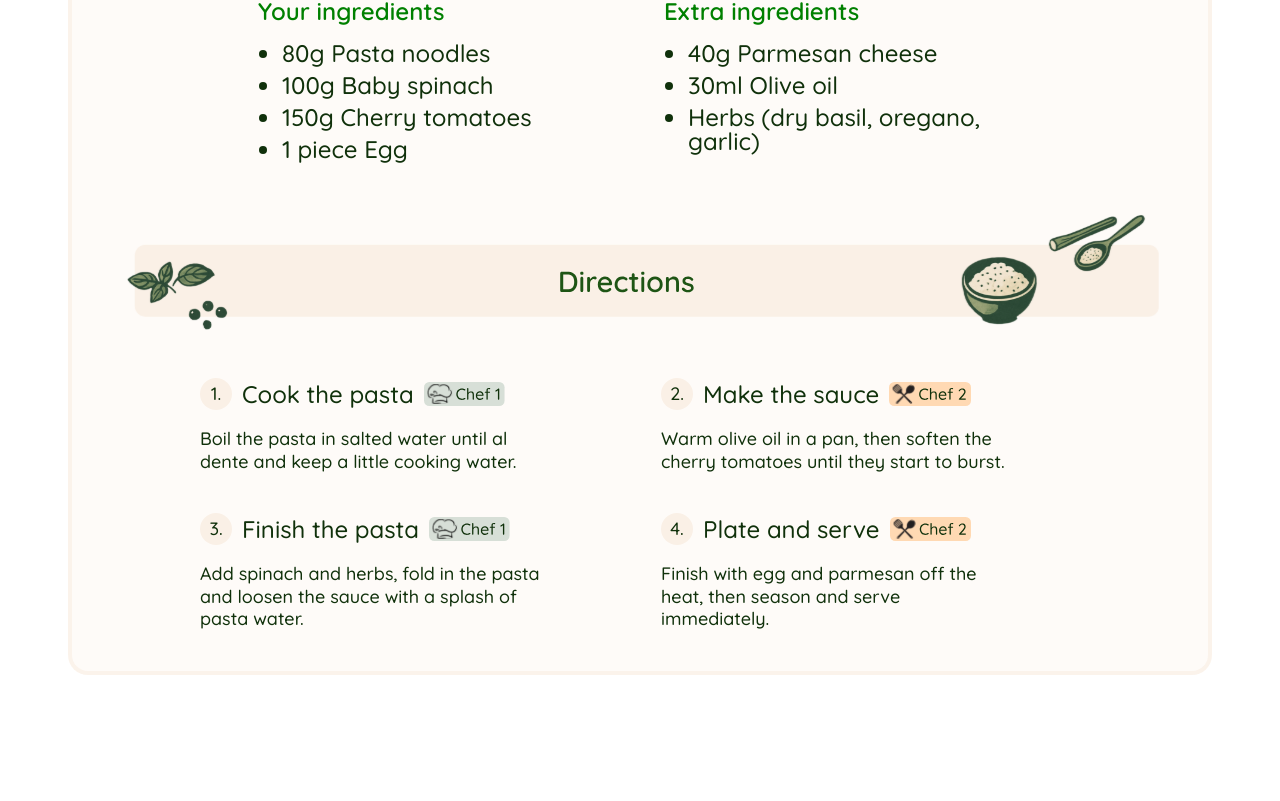
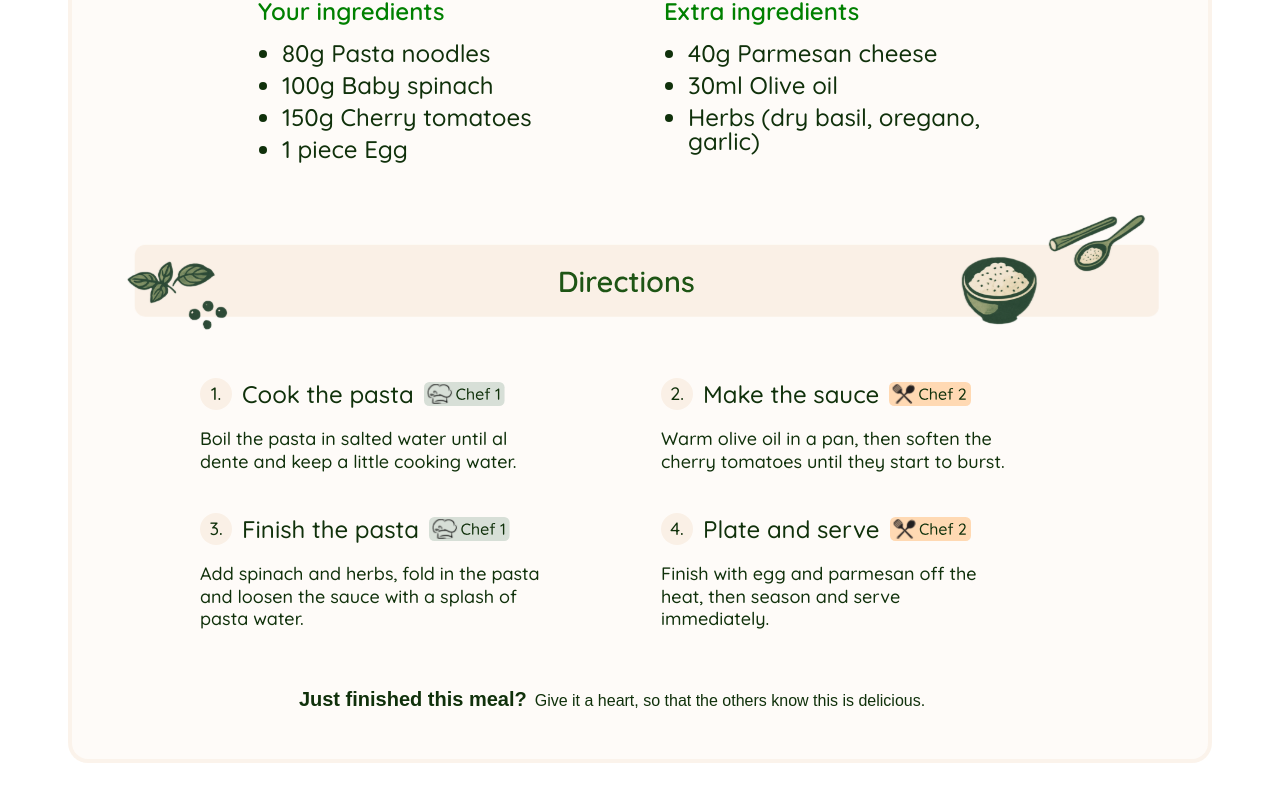
Before and after one commit to FatihYalcin42/code-cuisine, an Angular app: page /preparation in a window 1280 px wide. Shown: the part 717-1518 px from the top of the page. Before the commit the page ends 1460 px from the top, so only its background shows below. Built offline with nearby package versions, Linux system fonts and the light colour scheme.

Commit message:
feat: add a persistent heart toggle to the recipe detail footer

```diff
--- a/src/app/pages/preparation-page/preparation-page.html
+++ b/src/app/pages/preparation-page/preparation-page.html
@@ -133,6 +133,26 @@
             }
           </div>
         </section>
+
+        <section class="preparation-like-section" aria-label="Recipe feedback">
+          <div class="preparation-like-copy">
+            <p class="preparation-like-title">Just finished this meal?</p>
+            <p class="preparation-like-text">
+              Give it a heart, so that the others know this is delicious.
+            </p>
+          </div>
+
+          <button
+            type="button"
+            class="preparation-like-button"
+            [class.is-active]="isLiked()"
+            [attr.aria-pressed]="isLiked()"
+            [attr.aria-label]="isLiked() ? 'Remove heart from this recipe' : 'Give this recipe a heart'"
+            (click)="toggleLike()"
+          >
+            <span class="preparation-like-icon" aria-hidden="true"></span>
+          </button>
+        </section>
       </div>
     </section>
   } @else {
--- a/src/app/pages/preparation-page/preparation-page.scss
+++ b/src/app/pages/preparation-page/preparation-page.scss
@@ -442,6 +442,78 @@
   max-width: 32ch;
 }
 
+.preparation-like-section {
+  display: flex;
+  align-items: center;
+  justify-content: center;
+  gap: 16px;
+  text-align: center;
+}
+
+.preparation-like-copy {
+  display: flex;
+  align-items: baseline;
+  justify-content: center;
+  flex-wrap: wrap;
+  gap: 8px;
+}
+
+.preparation-like-title,
+.preparation-like-text {
+  margin: 0;
+  color: #10310b;
+  letter-spacing: 0;
+}
+
+.preparation-like-title {
+  font-family: 'Mulish', sans-serif;
+  font-size: 20px;
+  font-style: normal;
+  font-weight: 700;
+  line-height: 1;
+}
+
+.preparation-like-text {
+  font-family: 'Mulish', sans-serif;
+  font-size: 16px;
+  font-style: normal;
+  font-weight: 400;
+  line-height: 1;
+}
+
+.preparation-like-button {
+  display: inline-flex;
+  align-items: center;
+  justify-content: center;
+  width: 40px;
+  height: 40px;
+  padding: 0;
+  border: 0;
+  background: transparent;
+  cursor: pointer;
+}
+
+.preparation-like-icon {
+  width: 32px;
+  height: 32px;
+  background-color: transparent;
+  border: 0;
+  mask-image: url('/Icons/Heart.svg');
+  mask-repeat: no-repeat;
+  mask-position: center;
+  mask-size: contain;
+  -webkit-mask-image: url('/Icons/Heart.svg');
+  -webkit-mask-repeat: no-repeat;
+  -webkit-mask-position: center;
+  -webkit-mask-size: contain;
+  box-shadow: inset 0 0 0 2px #1e5515;
+}
+
+.preparation-like-button.is-active .preparation-like-icon {
+  background-color: #1e5515;
+  box-shadow: none;
+}
+
 .preparation-steps {
   padding-left: 24px;
 }
@@ -525,6 +597,12 @@
     gap: 28px;
   }
 
+  .preparation-like-section,
+  .preparation-like-copy {
+    flex-direction: column;
+    align-items: center;
+  }
+
   .preparation-ingredients-heading,
   .preparation-ingredients-item {
     font-size: 20px;
--- a/src/app/pages/preparation-page/preparation-page.ts
+++ b/src/app/pages/preparation-page/preparation-page.ts
@@ -1,4 +1,4 @@
-import { Component, computed, inject } from '@angular/core';
+import { Component, computed, effect, inject, signal } from '@angular/core';
 import { ActivatedRoute, RouterLink } from '@angular/router';
 import {
   GeneratedRecipe,
@@ -51,6 +51,7 @@ export class PreparationPageComponent {
   private readonly recipeGeneration = inject(RecipeGenerationService);
   private readonly route = inject(ActivatedRoute);
   private readonly source = this.route.snapshot.queryParamMap.get('from');
+  protected readonly isLiked = signal(false);
   private readonly cookingPersons = computed(
     () => Math.max(1, this.recipeGeneration.lastUsedPreferences()?.persons ?? PREPARATION_PAGE_FALLBACK_PERSONS),
   );
@@ -128,4 +129,36 @@ export class PreparationPageComponent {
       extraIngredients: ingredients.slice(splitIndex),
     };
   });
+
+  constructor() {
+    effect(() => {
+      const recipe = this.selectedRecipe();
+
+      if (!recipe || typeof window === 'undefined') {
+        this.isLiked.set(false);
+        return;
+      }
+
+      this.isLiked.set(window.localStorage.getItem(this.getLikedRecipeStorageKey(recipe.title)) === 'true');
+    });
+  }
+
+  protected toggleLike(): void {
+    const recipe = this.selectedRecipe();
+
+    if (!recipe) {
+      return;
+    }
+
+    const nextValue = !this.isLiked();
+    this.isLiked.set(nextValue);
+
+    if (typeof window !== 'undefined') {
+      window.localStorage.setItem(this.getLikedRecipeStorageKey(recipe.title), String(nextValue));
+    }
+  }
+
+  private getLikedRecipeStorageKey(recipeTitle: string): string {
+    return `liked-recipe:${recipeTitle.trim().toLowerCase()}`;
+  }
 }
```
Also changed, not shown: public/Icons/Heart.svg (added).
